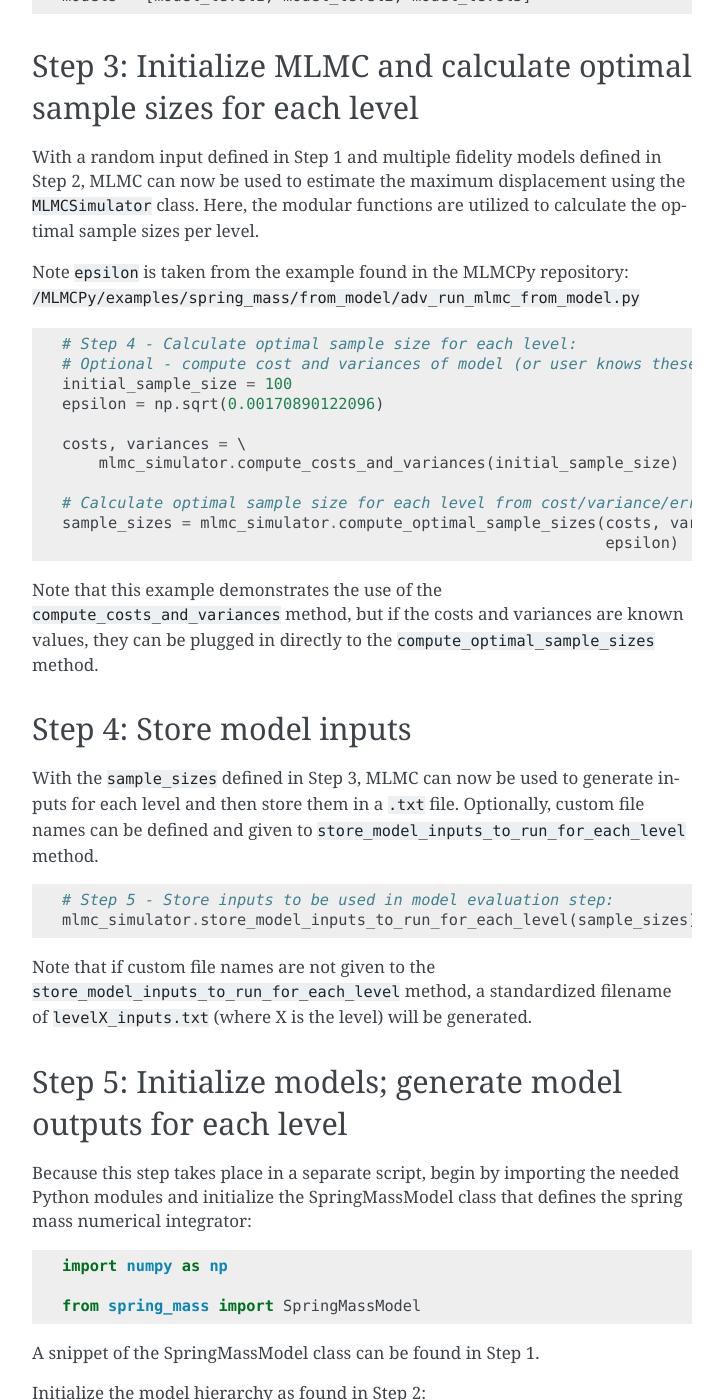
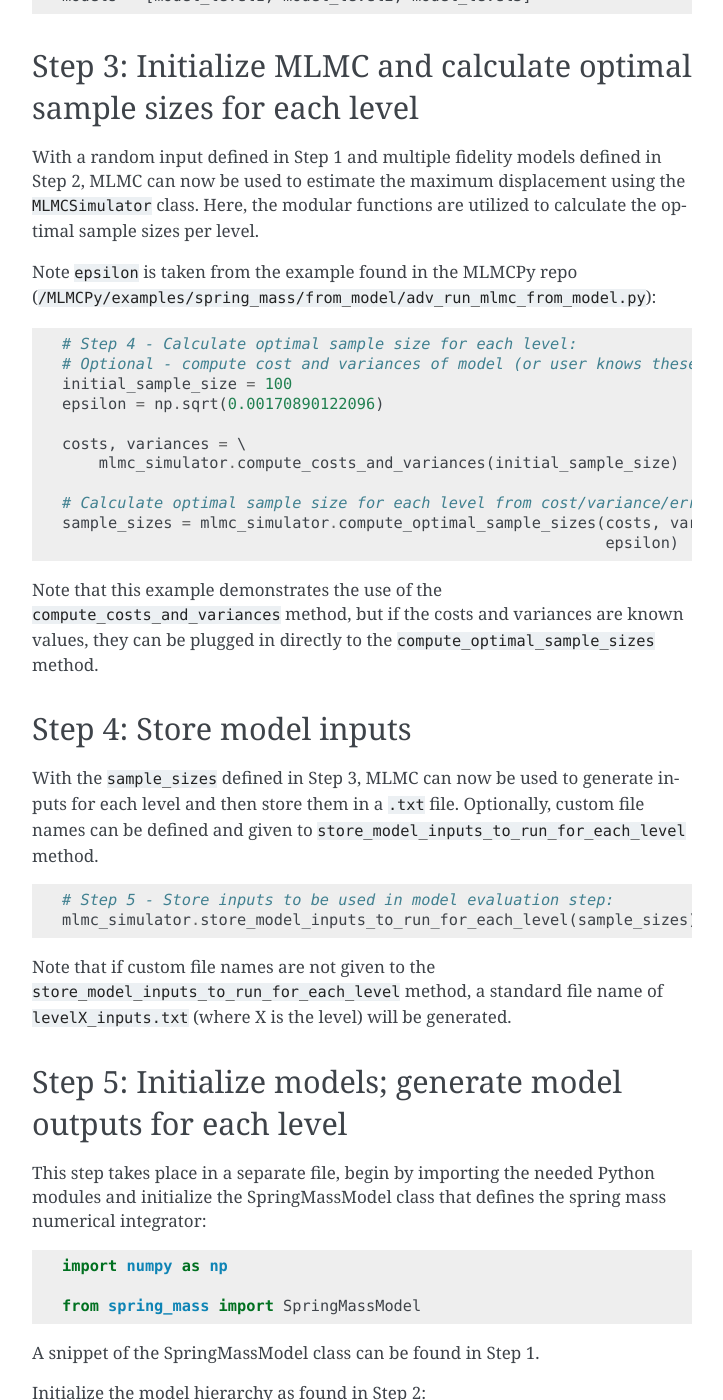
Before and after one commit to nasa/MLMCPy, a Sphinx documentation site: the page built from docs/modular_separate_files_example.rst, in a window 1280 px wide and 1400 px high, scrolled down 3485 px. Shown: the whole window, without its empty margins (388-1111 px from the left). Built offline with Sphinx 7.4.7, drawn with Linux system fonts in a browser that asks for light colours; formulas are drawn with MathJax 3; some of the changed text lies outside the part shown.

Commit message:
Edited some types

```diff
--- a/docs/modular_separate_files_example.rst
+++ b/docs/modular_separate_files_example.rst
@@ -135,9 +135,8 @@ Step 3: Initialize MLMC and calculate optimal sample sizes for each level
 With a random input defined in Step 1 and multiple fidelity models defined in Step 2, MLMC can now be used to estimate the maximum displacement using the ``MLMCSimulator`` class.
 Here, the modular functions are utilized to calculate the optimal sample sizes per level.
 
-Note ``epsilon`` is taken from the example found in the MLMCPy repository:
-``/MLMCPy/examples/spring_mass/from_model/adv_run_mlmc_from_model.py``
-
+Note ``epsilon`` is taken from the example found in the MLMCPy repo
+(``/MLMCPy/examples/spring_mass/from_model/adv_run_mlmc_from_model.py``):
 
 .. code-block:: python
 
@@ -166,12 +165,12 @@ Optionally, custom file names can be defined and given to ``store_model_inputs_t
   # Step 5 - Store inputs to be used in model evaluation step:
   mlmc_simulator.store_model_inputs_to_run_for_each_level(sample_sizes)
 
-Note that if custom file names are not given to the ``store_model_inputs_to_run_for_each_level`` method, a standardized filename of ``levelX_inputs.txt`` (where X is the level) will be generated.
+Note that if custom file names are not given to the ``store_model_inputs_to_run_for_each_level`` method, a standard file name of ``levelX_inputs.txt`` (where X is the level) will be generated.
 
 Step 5: Initialize models; generate model outputs for each level
 ---------------------------------------------------------------
 
-Because this step takes place in a separate script, begin by importing the needed Python modules and initialize the SpringMassModel class that defines the spring mass numerical integrator:
+This step takes place in a separate file, begin by importing the needed Python modules and initialize the SpringMassModel class that defines the spring mass numerical integrator:
 
 .. code-block:: python
 
@@ -227,7 +226,7 @@ Using the files generated in Step 4, generate model outputs for each level and s
 Step 6: Load model outputs; aggregate model outputs to compute estimators
 ---------------------------------------------------------------
 
-Because this step takes place in a separate script, begin by importing the MLMCSimulator class:
+This step takes place in a separate script, begin by importing the MLMCSimulator class:
 
 .. code-block:: python
 
@@ -240,7 +239,7 @@ Use the ``load_model_outputs_for_each_level`` method to load the outputs generat
   model_outputs_per_level = \
     MLMCSimulator.load_model_outputs_for_each_level()
 
-Note that the file names used in Step 5 ``levelX_outputs.txt`` are a standardized format. If custom file names are used, they must be passed to ``load_model_outputs_for_each_level`` as a list of file names.
+Note that the file names used in Step 5 ``levelX_outputs.txt`` are a standard format. If custom file names are used, they must be passed to ``load_model_outputs_for_each_level`` as a list of file names.
 
 The ``model_outputs_per_level`` are used to estimate the maximum displacement using the ``compute_estimators`` method.
 
```
Also changed, not shown: other parts of docs/modular_separate_files_example.rst (+1 -1 lines).
